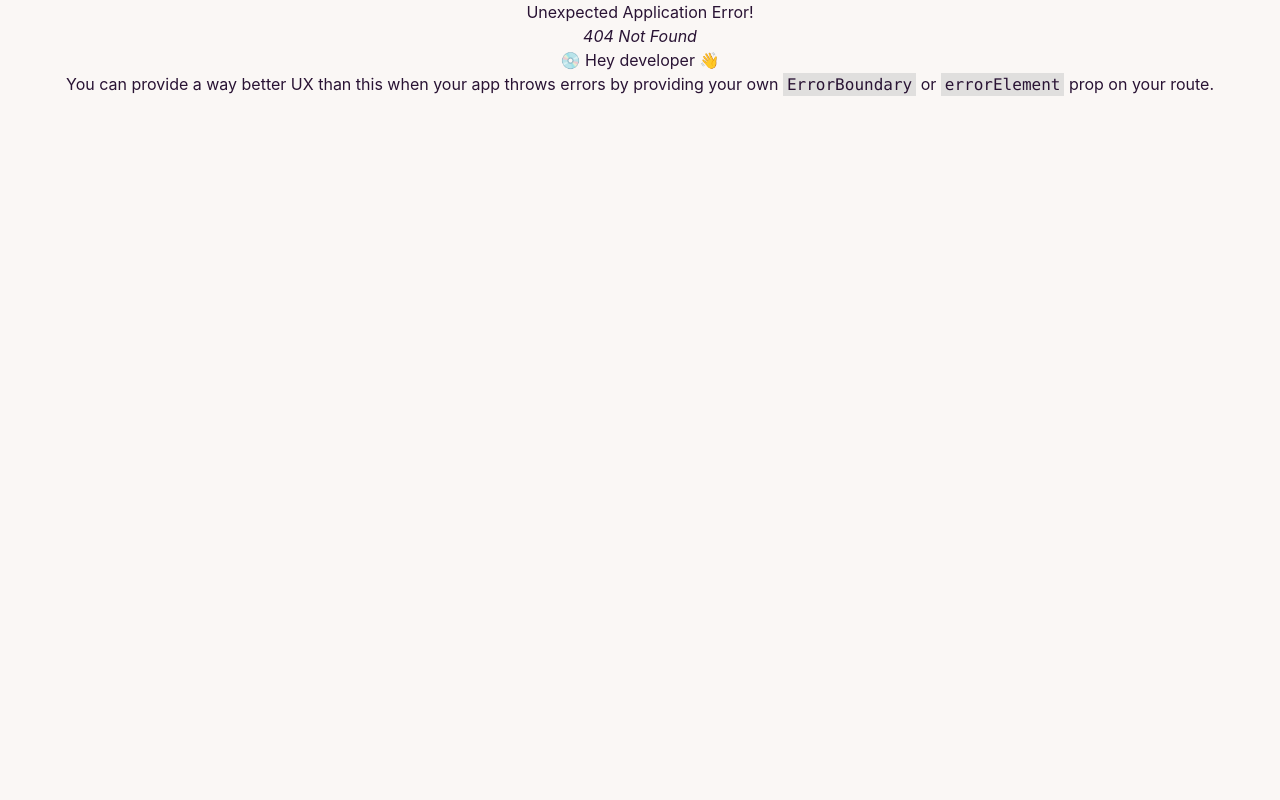
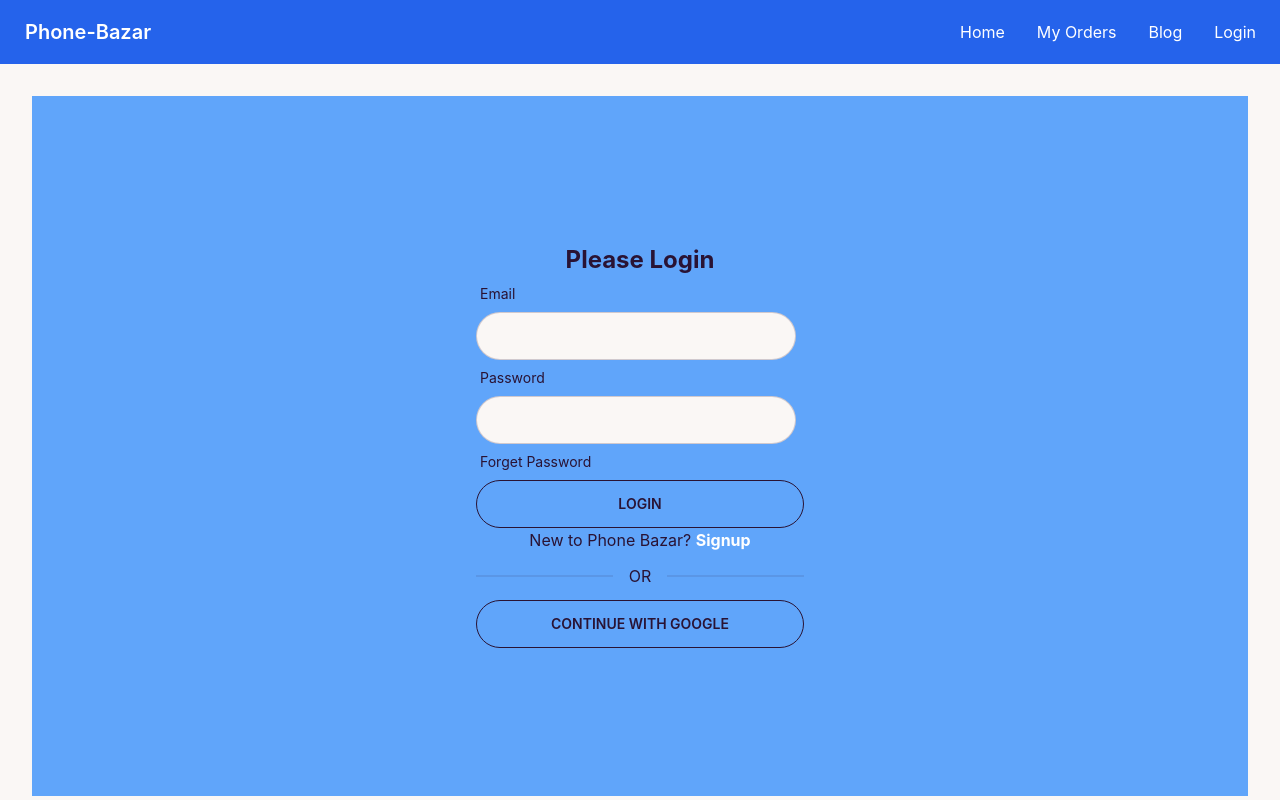
Before and after one commit to nasirullahnu/phone-bazar-client, a React (Create React App) app: page /login in a window 1280 px wide. Before the commit this address had no page. Shown: the top 800 px of the page. Built offline with nearby package versions, Linux system fonts and the light colour scheme.

Commit message:
login and signup route setup done

```diff
--- a/package.json
+++ b/package.json
@@ -10,6 +10,7 @@
     "firebase": "^9.14.0",
     "react": "^18.2.0",
     "react-dom": "^18.2.0",
+    "react-hook-form": "^7.39.5",
     "react-router-dom": "^6.4.3",
     "react-scripts": "5.0.1",
     "web-vitals": "^2.1.4"
--- /dev/null
+++ b/src/Pages/Login/Login.js
@@ -0,0 +1,51 @@
+import { useForm } from 'react-hook-form';
+import { Link } from 'react-router-dom';
+
+const Login = () => {
+    const {register, formState:{errors}, handleSubmit} = useForm()
+
+    const handleLogin = data =>{
+        console.log(data)
+    }
+
+
+    return (
+        <div className="h-[700px] flex justify-center items-center bg-blue-400 mx-8 my-8">
+            <div className="w-96 p-7">
+        <h2 className="text-2xl text-center font-bold">Please Login </h2>
+        <form onSubmit={handleSubmit(handleLogin)}>
+          <div className="form-control w-full max-w-xs">
+                <label className="label">
+                    <span className="label-text">Email</span>
+                </label>
+                <input type="text"
+                {...register("email", {
+                  required : 'please endter an email address'
+                  })} className="input input-bordered w-full max-w-xs" />
+                  {errors.email && <p role='alert'>{errors.email?.message}</p>}
+            </div>
+
+          <div className="form-control w-full max-w-xs">
+                <label className="label"> <span className="label-text">Password</span> </label>
+                <input type="password"
+                {...register("password",{
+                  required : 'please enter your password'
+                })}
+                className="input input-bordered w-full max-w-xs" />
+                {errors.password && <p role='alert'>{errors.password?.message}</p>}
+
+                <label className="label"> <span className="label-text">Forget Password</span> </label>
+            </div>
+          {/* <p>{data}</p> */}
+          <input className="btn btn-outline w-full" value='login' type="submit" />
+          {/* {loginError && <p className="text-red-500">{loginError}</p>} */}
+        </form>
+        <p>New to Phone Bazar? <Link to='/signup' className="text-white font-bold">Signup</Link></p>
+        <div className="divider">OR</div>
+        <button className="btn btn-outline w-full">Continue With Google</button>
+      </div>
+        </div>
+    );
+};
+
+export default Login;
--- a/src/Pages/Navbar/Navbar.js
+++ b/src/Pages/Navbar/Navbar.js
@@ -11,6 +11,9 @@
     </li>
     <li>
       <Link to="/blog">Blog</Link>
+    </li>
+    <li>
+      <Link to="/login">Login</Link>
     </li>
     {/* {user?.uid ? (
        <>
--- /dev/null
+++ b/src/Pages/Signup/Signup.js
@@ -0,0 +1,53 @@
+import React from 'react';
+import { useForm } from 'react-hook-form';
+import { Link } from 'react-router-dom';
+
+const Signup = () => {
+    const {register, formState:{errors},  handleSubmit} = useForm();
+
+    const handleSignUp = data =>{
+        console.log(data)
+    }
+
+    return (
+        <div className="h-[800px] flex justify-center items-center bg-blue-400 mx-8 my-8">
+            <div className="w-96 p-7">
+        <h2 className="text-2xl text-center font-bold"> SignUp </h2>
+        <form onSubmit={handleSubmit(handleSignUp)}>
+          <div className="form-control w-full max-w-xs">
+                <label className="label">
+                    <span className="label-text">Name</span>
+                </label>
+                <input type="text" {...register('name')} className="input input-bordered w-full max-w-xs" />
+        </div>
+          <div className="form-control w-full max-w-xs">
+                <label className="label">
+                    <span className="label-text">Email</span>
+                </label>
+                <input type="email" {...register('email', {
+                    required : 'please enter your email'
+                })} className="input input-bordered w-full max-w-xs" />
+                {errors.email && <p className='text-red-500'>{errors.email.message}</p>}
+        </div>
+
+        <div className="form-control w-full max-w-xs mb-6">
+                <label className="label"> <span className="label-text">Password</span> </label>
+                <input type="password" {...register('password',{
+                    required : "Please Enter Password",
+                    minLength : {value : 6, message : 'password should be 6 character long'}
+                })} className="input input-bordered w-full max-w-xs" />
+                {errors.password && <p className='text-red-500 mt-3'>{errors.password.message}</p>}
+        </div>
+          {/* <p>{data}</p> */}
+          <input className="btn btn-outline w-full" value='submit' type="submit" />
+          {/* {signupError && <p className='text-red-500'>{signupError.message}</p>} */}
+        </form>
+        <p>Already have an Account ? <Link to='/login' className="text-white font-bold">Login</Link></p>
+        <div className="divider">OR</div>
+        <button className="btn btn-outline w-full">Continue With Google</button>
+      </div>
+        </div>
+    );
+};
+
+export default Signup;
```
Also changed, not shown: src/Router/Routes/Routes.js (+10 -0 lines), 1 other file (tests, documents, lock files or other folders).
